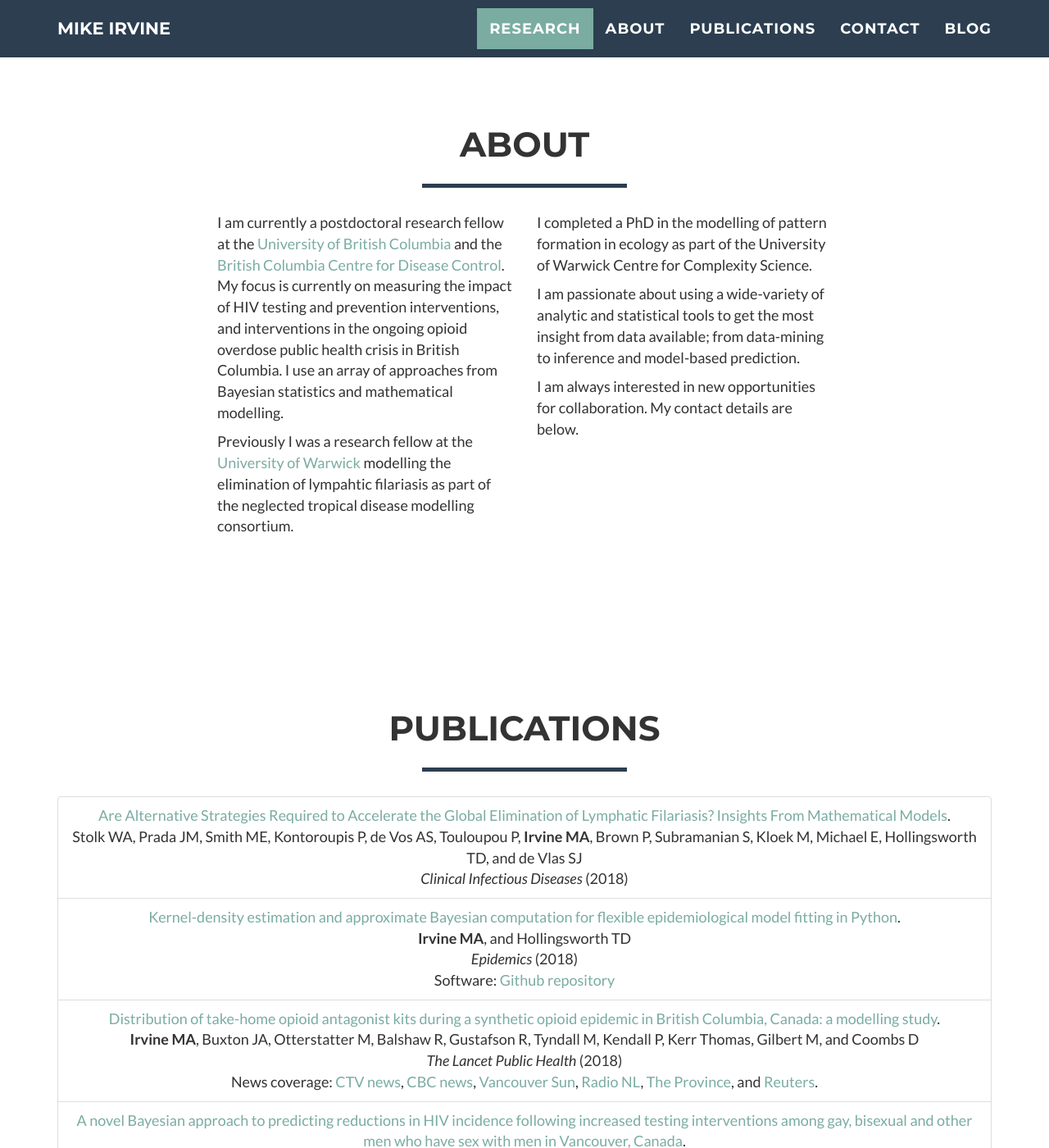
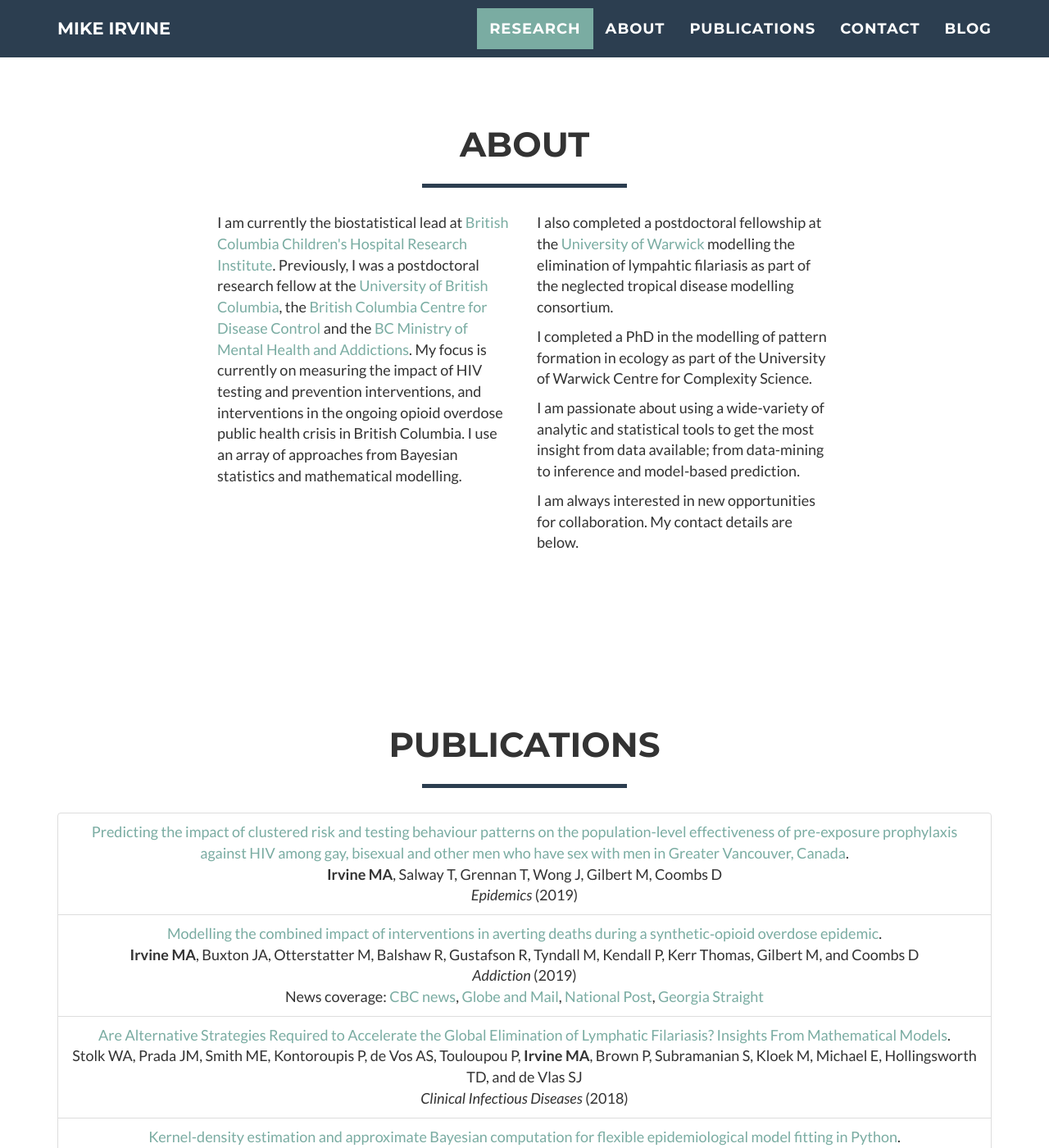
Before and after one commit to sempwn/sempwn.github.io, a Jekyll site: the page index.html, which Jekyll copies as it is, in a window 1280 px wide and 1400 px high, scrolled down 1553 px. Shown: the whole window at 82% size. Built offline with Jekyll 4.4.1, drawn with Linux system fonts in a browser that asks for light colours; nearby versions of some CDN libraries; some web fonts are replaced; comment, search, counter and statistics services are not loaded; some of the changed text lies outside the part shown.

Commit message:
Update main page with new articles and updating email information.

```diff
--- a/index.html
+++ b/index.html
@@ -190,26 +190,33 @@
             <div class="row">
                 <div class="col-lg-4 col-lg-offset-2">
                     <p>
-                      I am currently a postdoctoral research fellow at the
+                      I am currently the biostatistical lead at
+                      <a href="https://www.bcchr.ca/">British Columbia Children's
+                          Hospital Research Institute</a>.
+                      Previously, I was a postdoctoral research fellow at the
                       <a href="https://www.math.ubc.ca/Research/MathBio/index.php">
-                      University of British Columbia</a> and the
+                      University of British Columbia</a>, the
                       <a href="http://www.bccdc.ca/our-research">British
-                        Columbia Centre for Disease Control</a>. My focus is currently on
-                        measuring the impact of HIV testing and prevention interventions, and
-                        interventions in the ongoing opioid overdose public health
-                        crisis in British Columbia. I use an array of approaches
-                        from Bayesian statistics and mathematical modelling.
+                        Columbia Centre for Disease Control</a> and the
+                        <a href="https://www2.gov.bc.ca/gov/content/governments/organizational-structure/ministries-organizations/ministries/mental-health-addictions">
+                        BC Ministry of Mental Health and Addictions</a>.
+                        My focus is currently on measuring the impact of HIV testing
+                        and prevention interventions, and interventions in the
+                        ongoing opioid overdose public health crisis in British
+                        Columbia. I use an array of approaches from Bayesian
+                        statistics and mathematical modelling.
                     </p>
+
+                </div>
+                <div class="col-lg-4">
                   <p>
-                      Previously I was a research fellow at the
+                      I also completed a postdoctoral fellowship at the
                       <a href="http://www2.warwick.ac.uk/fac/cross_fac/wider/">
                       University of Warwick</a>
                       modelling the elimination of lympahtic filariasis
                       as part of the neglected tropical disease modelling
                       consortium.
                   </p>
-                </div>
-                <div class="col-lg-4">
                   <p>
                      I completed a PhD in the modelling of pattern
                      formation in ecology as part of the University of Warwick
@@ -249,7 +256,20 @@
             <div class="row">
               <div class="col-lg-12 text-center">
                 <ul class="list-group">
-
+                  <li class="list-group-item">
+                     <a href="https://doi.org/10.1016/j.epidem.2019.100360">Predicting the impact of clustered risk and testing behaviour patterns on the population-level effectiveness of pre-exposure prophylaxis against HIV among gay, bisexual and other men who have sex with men in Greater Vancouver, Canada</a>.<br>
+                     <b>Irvine MA</b>, Salway T, Grennan T, Wong J, Gilbert M, Coombs D<br>
+                     <i>Epidemics</i> (2019)<br>
+                  </li>
+                  <li class="list-group-item">
+                     <a href="https://doi.org/10.1016/S2468-2667(18)30044-6">Modelling the combined impact of interventions in averting deaths during a synthetic‐opioid overdose epidemic</a>.<br>
+                     <b>Irvine MA</b>, Buxton JA, Otterstatter M, Balshaw R, Gustafson R, Tyndall M, Kendall P, Kerr Thomas, Gilbert M, and Coombs D<br>
+                     <i>Addiction</i> (2019)<br>
+                     News coverage: <a href="https://www.cbc.ca/news/canada/british-columbia/bc-od-crisis-lives-saved-1.5163581">CBC news</a>,
+                     <a href="https://www.theglobeandmail.com/canada/british-columbia/article-unsanctioned-overdose-prevention-site-opens-in-maple-ridge-renewing/">Globe and Mail</a>,
+                     <a href="https://nationalpost.com/pmn/news-pmn/canada-news-pmn/rapid-response-to-b-c-s-overdose-crisis-saved-thousands-report-finds">National Post</a>,
+                     <a href="https://www.straight.com/news/1252756/without-harm-reduction-overdoses-would-have-killed-thousands-more-bc-analysis-finds">Georgia Straight</a>
+                  </li>
                   <li class="list-group-item">
                      <a href="https://doi.org/10.1093/cid/ciy003">Are Alternative Strategies Required to Accelerate the Global Elimination of Lymphatic Filariasis? Insights From Mathematical Models</a>.<br>
                      Stolk WA, Prada JM, Smith ME, Kontoroupis P, de Vos AS,
@@ -432,9 +451,6 @@ Hollingsworth TD, Adams ER, Anderson RM, Atkins K, Bartsch S, Basáñez MG, Behr
                             <li>
                                 <a href="https://www.linkedin.com/in/mikeairvine" class="btn-social btn-outline"><i class="fa fa-fw fa-linkedin"></i></a>
                             </li>
-                            <li>
-                                <a href="http://www2.warwick.ac.uk/fac/cross_fac/complexity/people/students/dtc/students2010/irvine/" class="btn-social btn-outline"><i class="fa fa-fw fa-w"></i></a>
-                            </li>
 
                             <li>
                                 <a href="https://scholar.google.ca/citations?user=k0Z-4Z8AAAAJ&hl=en" class="btn-social btn-outline"><i class="ai ai-fw ai-google-scholar"></i></a>
@@ -755,6 +771,15 @@ Hollingsworth TD, Adams ER, Anderson RM, Atkins K, Bartsch S, Basáñez MG, Behr
                             <h3> Publications </h3>
                             <ul class="list-group">
                                 <li class="list-group-item">
+                                  <a href="https://doi.org/10.1016/S2468-2667(18)30044-6">Modelling the combined impact of interventions in averting deaths during a synthetic‐opioid overdose epidemic</a>.<br>
+                                  <b>Irvine MA</b>, Buxton JA, Otterstatter M, Balshaw R, Gustafson R, Tyndall M, Kendall P, Kerr Thomas, Gilbert M, and Coombs D
+                                  <i>Addiction</i> (2019)<br>
+                                  News coverage:<a href="https://www.cbc.ca/news/canada/british-columbia/bc-od-crisis-lives-saved-1.5163581">CBC news</a>,
+                                  <a href="https://www.theglobeandmail.com/canada/british-columbia/article-unsanctioned-overdose-prevention-site-opens-in-maple-ridge-renewing/">Globe and Mail</a>,
+                                  <a href="https://nationalpost.com/pmn/news-pmn/canada-news-pmn/rapid-response-to-b-c-s-overdose-crisis-saved-thousands-report-finds">National Post</a>,
+                                  <a href="https://www.straight.com/news/1252756/without-harm-reduction-overdoses-would-have-killed-thousands-more-bc-analysis-finds">Georgia Straight</a>
+                                </li>
+                                <li class="list-group-item">
                                   <a href="https://doi.org/10.1016/S2468-2667(18)30044-6">Distribution of take-home opioid antagonist kits during a synthetic opioid epidemic in British Columbia, Canada: a modelling study</a>.<br>
                                   <b>Irvine MA</b>, Buxton JA, Otterstatter M, Balshaw R, Gustafson R, Tyndall M, Kendall P, Kerr Thomas, Gilbert M, and Coombs D
                                   <i>The Lancet Public Health</i> (2018)<br>
--- a/js/contact_me.js
+++ b/js/contact_me.js
@@ -20,7 +20,7 @@ $(function() {
             }
             var subject = 'Message from ' + name;
             var body = message;
-            window.open('mailto:m.irvine@math.ubc.ca?subject='+subject+'&body='+body);
+            window.open('mailto:mike.irvine@bcchr.ca?subject='+subject+'&body='+body);
         },
         filter: function() {
             return $(this).is(":visible");
```
Also changed, not shown: other parts of index.html (+2 -3 lines). Lines whose indentation alone changed are shown as unchanged.
